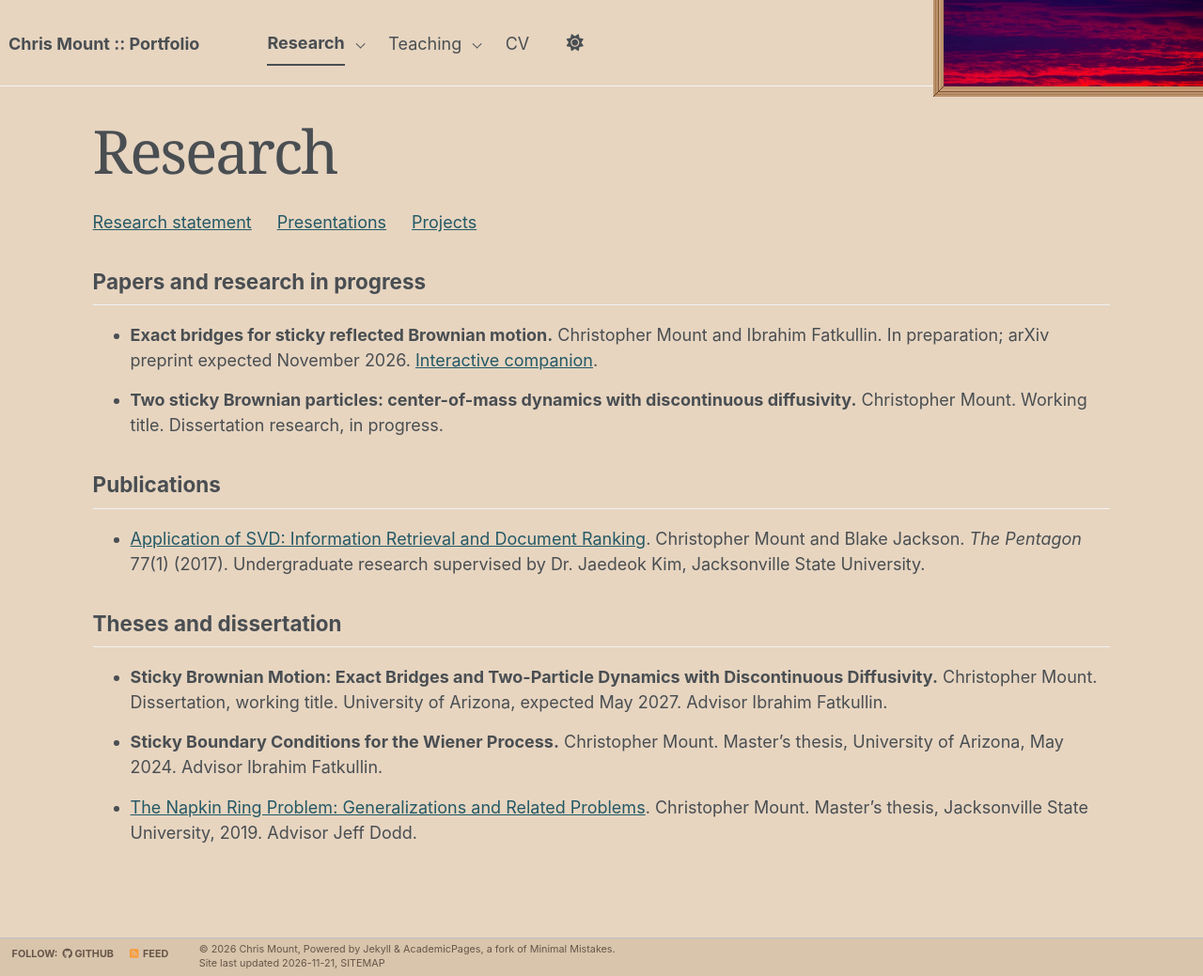
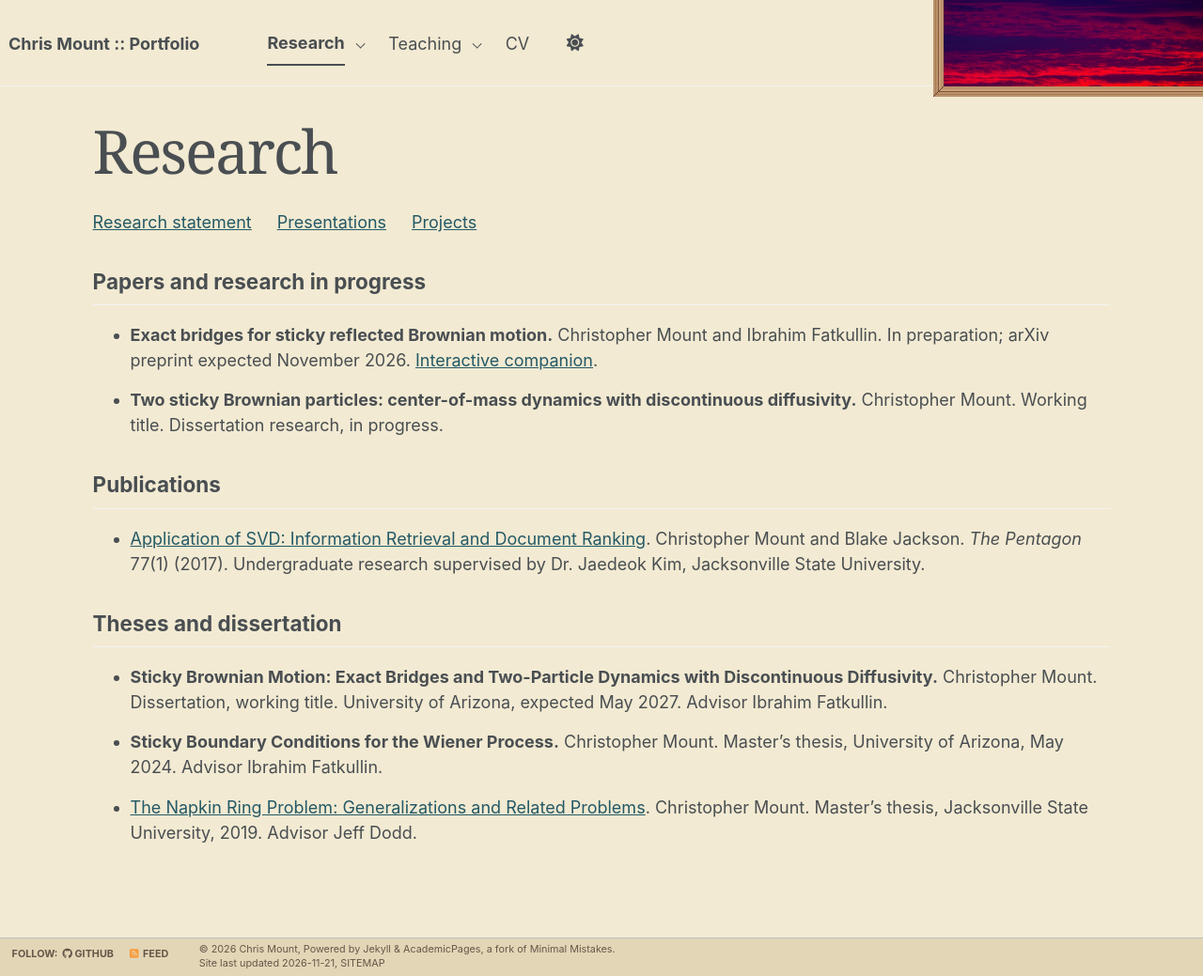
Before and after one commit to chris-mount-60/chris-mount-60.github.io, a Jekyll site: the page built from _pages/publications.html, in a window 1280 px wide and 1039 px high. Shown: the whole window at 94% size. Built offline with Jekyll 4.4.1, drawn with Linux system fonts in a browser that asks for light colours; a script bundle is joined from its source files by our own code; a style sheet for code colours, icons or effects is not loaded.

Commit message:
End the header rule at the ridge and soften the site palette

```diff
--- a/_sass/theme/_default_light.scss
+++ b/_sass/theme/_default_light.scss
@@ -29,8 +29,8 @@ $sidebar-screen-min-width   : 1024px;
 /* Default light theme for the site */
 :root {
     --global-base-color                 : #{$primary-color};
-    --global-bg-color                   : #e7d5c0;
-    --global-footer-bg-color            : #d9c4ac;
+    --global-bg-color                   : #f2ead2;
+    --global-footer-bg-color            : #e2d6b7;
     --global-border-color               : #{$lighter-gray};
     --global-dark-border-color          : #bdc1c4;
     --global-code-background-color      : #fafafa;
--- a/assets/css/main.scss
+++ b/assets/css/main.scss
@@ -92,10 +92,11 @@
   min-width: 0;
 }
 .masthead--landscape .greedy-nav { min-width: 0; }
-.mount-landscape-frame,
+.masthead--landscape,
 .mount-landscape-sill {
   --plot-width: clamp(5.4rem, 21.6vw, 19.8rem);
   --frame-edge: clamp(8px, .85vw, 12px);
+  --ridge-width: calc(var(--frame-edge) + var(--plot-width));
   --wood: #bc926b;
   --wood-grain: #805837;
   --grain-stops: var(--wood) 0 2px, #a67c56 2px 3px,
@@ -103,11 +104,14 @@
     #c8a17c 6px 8px, var(--wood) 8px 11px, #9b714d 11px 12px;
   --vertical-grain: repeating-linear-gradient(90deg, var(--grain-stops));
 }
+.masthead--landscape::after {
+  left: 0;
+  right: var(--ridge-width);
+  width: auto;
+}
 .mount-landscape-frame {
-  position: relative;
-  z-index: 1;
   align-self: flex-end;
-  flex: 0 0 calc(var(--frame-edge) + var(--plot-width));
+  flex: 0 0 var(--ridge-width);
   padding-left: var(--frame-edge);
   background: var(--vertical-grain);
 }
@@ -116,7 +120,7 @@
   top: var(--masthead-offset, #{$masthead-height});
   z-index: 19;
   margin-left: auto;
-  width: calc(var(--plot-width) + var(--frame-edge));
+  width: var(--ridge-width);
   height: var(--frame-edge);
   background: repeating-linear-gradient(0deg, var(--grain-stops));
 
```
